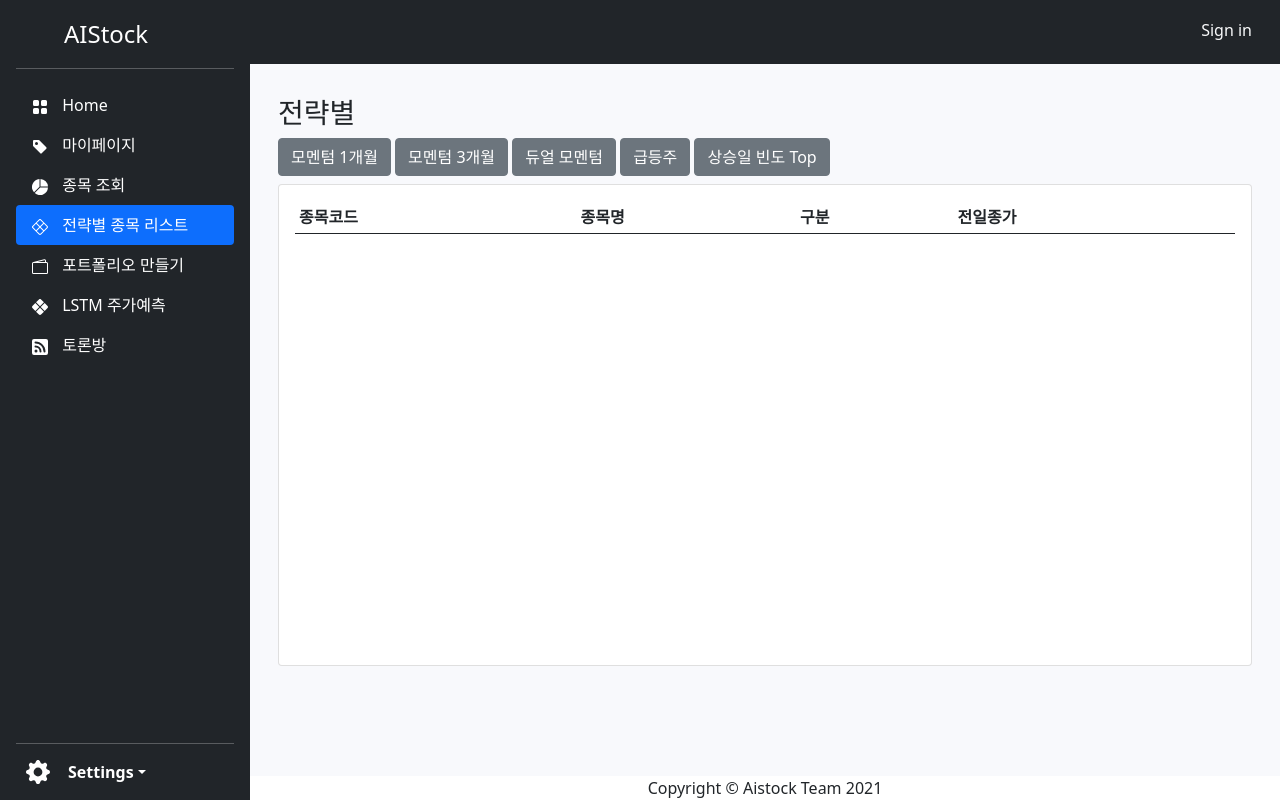
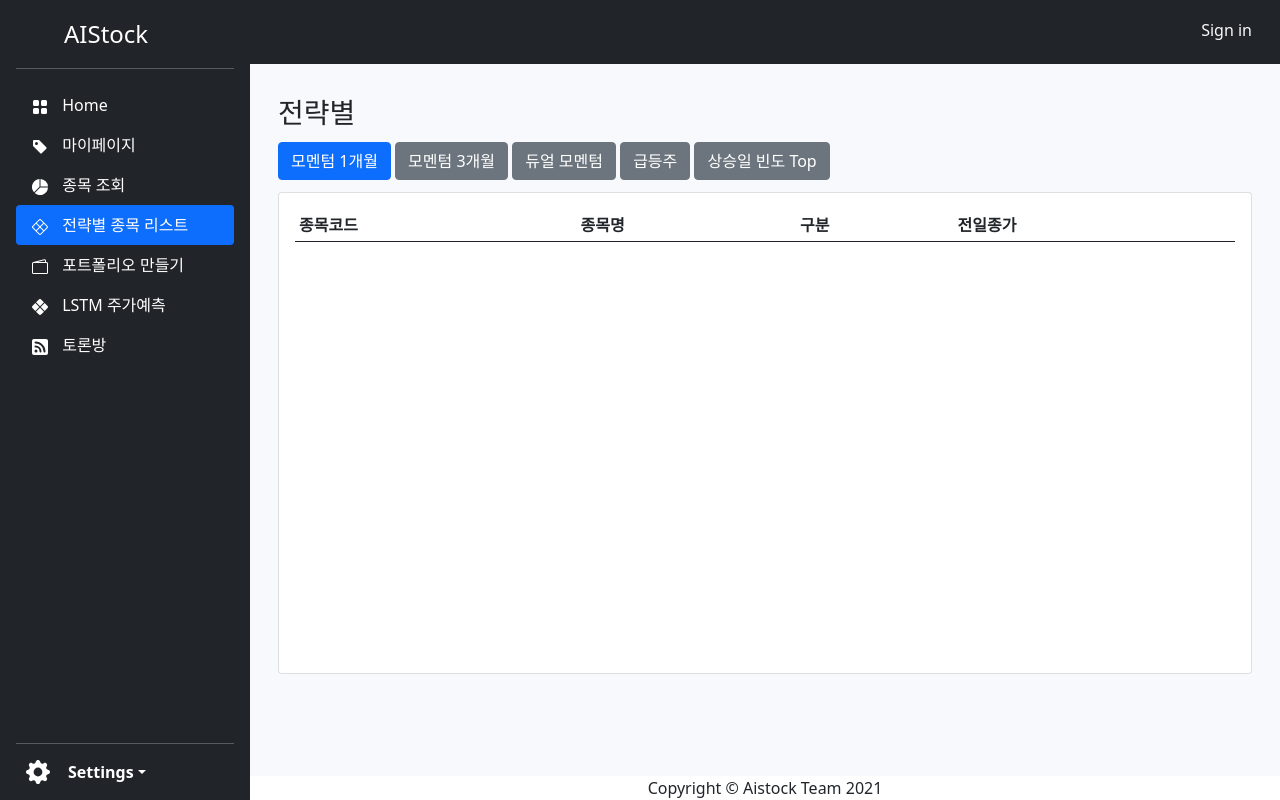
Before and after one commit to AI-stock-team-project/aistock-main-web, a Django app: page /strategy/ in a window 1280 px wide. Run offline with Django 3.2, Linux system fonts and the light colour scheme; data that the repository does not hold is empty.

Commit message:
디자인 개선.

```diff
--- a/strategy/views.py
+++ b/strategy/views.py
@@ -39,6 +39,7 @@ def index(request, type='mo_1'):
     )
 
     context = {
+        'strategy_type': type,
         'main_list': strategy_stocks
     }
 
--- a/templates/layouts/default.html
+++ b/templates/layouts/default.html
@@ -6,8 +6,10 @@
     <meta name="viewport" content="width=device-width, initial-scale=1">
     <title>AISTOCK</title>
     <!-- Bootstrap CSS -->
-    <link href="https://cdn.jsdelivr.net/npm/bootstrap@5.0.2/dist/css/bootstrap.min.css" rel="stylesheet" integrity="sha384-EVSTQN3/azprG1Anm3QDgpJLIm9Nao0Yz1ztcQTwFspd3yD65VohhpuuCOmLASjC" crossorigin="anonymous">
-    <script src="https://cdn.jsdelivr.net/npm/bootstrap@5.0.2/dist/js/bootstrap.bundle.min.js" integrity="sha384-MrcW6ZMFYlzcLA8Nl+NtUVF0sA7MsXsP1UyJoMp4YLEuNSfAP+JcXn/tWtIaxVXM" crossorigin="anonymous"></script>
+    <!-- CSS only -->
+    <link href="https://cdn.jsdelivr.net/npm/bootstrap@5.1.0/dist/css/bootstrap.min.css" rel="stylesheet" integrity="sha384-KyZXEAg3QhqLMpG8r+8fhAXLRk2vvoC2f3B09zVXn8CA5QIVfZOJ3BCsw2P0p/We" crossorigin="anonymous">
+    <!-- JavaScript Bundle with Popper -->
+    <script src="https://cdn.jsdelivr.net/npm/bootstrap@5.1.0/dist/js/bootstrap.bundle.min.js" integrity="sha384-U1DAWAznBHeqEIlVSCgzq+c9gqGAJn5c/t99JyeKa9xxaYpSvHU5awsuZVVFIhvj" crossorigin="anonymous"></script>
     <!-- css -->
     <link href="{% static '/css/sidebar.css' %}" rel="stylesheet">
     {% block css_link %}{% endblock %}
--- a/templates/mypage/index.html
+++ b/templates/mypage/index.html
@@ -5,9 +5,9 @@
 <div class="container mt-3">
   <div class="mt-3">
     <h3>마이페이지</h3>
-    <button class="btn btn-secondary">관심종목</button>
-    <button class="btn btn-secondary">포트폴리오 이력</button>
-    <button class="btn btn-secondary">나의 정보</button>
+    <button class="btn btn-secondary my-1">관심종목</button>
+    <button class="btn btn-secondary my-1">포트폴리오 이력</button>
+    <button class="btn btn-secondary my-1">나의 정보</button>
   </div>
 </div>
 {% endblock %}
--- a/templates/portfolio/index.html
+++ b/templates/portfolio/index.html
@@ -9,7 +9,7 @@
   <div class="text-center my-5">
     <h4>투자 종목을 어떻게 선택하시겠습니까?</h4>
   </div>
-  <div class="d-grid gap-2 col-6 mx-auto">
+  <div class="d-grid gap-0 gap-sm-2 col-sm-6 mx-auto">
     <a href="/portfolio/optimize/max_sharpe/" class="btn btn-primary my-2">Maximize Sharpe Ratio</a>
     <a href="/portfolio/optimize/efficient/" class="btn btn-secondary my-2">Efficient Risk</a>
   </div>
--- a/templates/strategy/index.html
+++ b/templates/strategy/index.html
@@ -5,11 +5,11 @@
 <div class="container mt-3">
   <div class="mt-3">
     <h3>전략별</h3>
-    <a href="{% url 'strategy:mo_1' %}" class="btn btn-secondary">모멘텀 1개월</a>
-    <a href="{% url 'strategy:mo_3' %}" class="btn btn-secondary">모멘텀 3개월</a>
-    <a href="{% url 'strategy:dual_mo' %}" class="btn btn-secondary">듀얼 모멘텀</a>
-    <a href="{% url 'strategy:soaring' %}" class="btn btn-secondary">급등주</a>
-    <a href="{% url 'strategy:up_freq' %}" class="btn btn-secondary">상승일 빈도 Top</a>
+    <a href="{% url 'strategy:mo_1' %}" class="btn my-1 {% if strategy_type == 'mo_1' %}btn-primary{% else %}btn-secondary{% endif %}">모멘텀 1개월</a>
+    <a href="{% url 'strategy:mo_3' %}" class="btn my-1 {% if strategy_type == 'mo_3' %}btn-primary{% else %}btn-secondary{% endif %}">모멘텀 3개월</a>
+    <a href="{% url 'strategy:dual_mo' %}" class="btn my-1 {% if strategy_type == 'dual_mo' %}btn-primary{% else %}btn-secondary{% endif %}">듀얼 모멘텀</a>
+    <a href="{% url 'strategy:soaring' %}" class="btn my-1 {% if strategy_type == 'soaring' %}btn-primary{% else %}btn-secondary{% endif %}">급등주</a>
+    <a href="{% url 'strategy:up_freq' %}" class="btn my-1 {% if strategy_type == 'up_freq' %}btn-primary{% else %}btn-secondary{% endif %}">상승일 빈도 Top</a>
     <div class="card mt-2">
       <div class="card-body" style="min-height:30rem">
         <div class="table-responsive">
```
Also changed, not shown: templates/portfolio/choice_years.html (+7 -7 lines).
